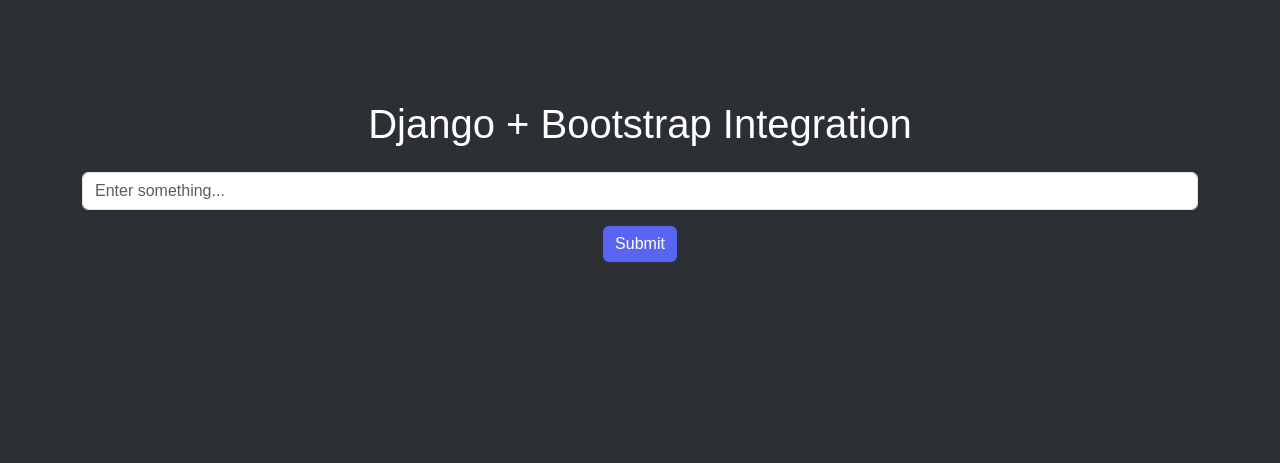
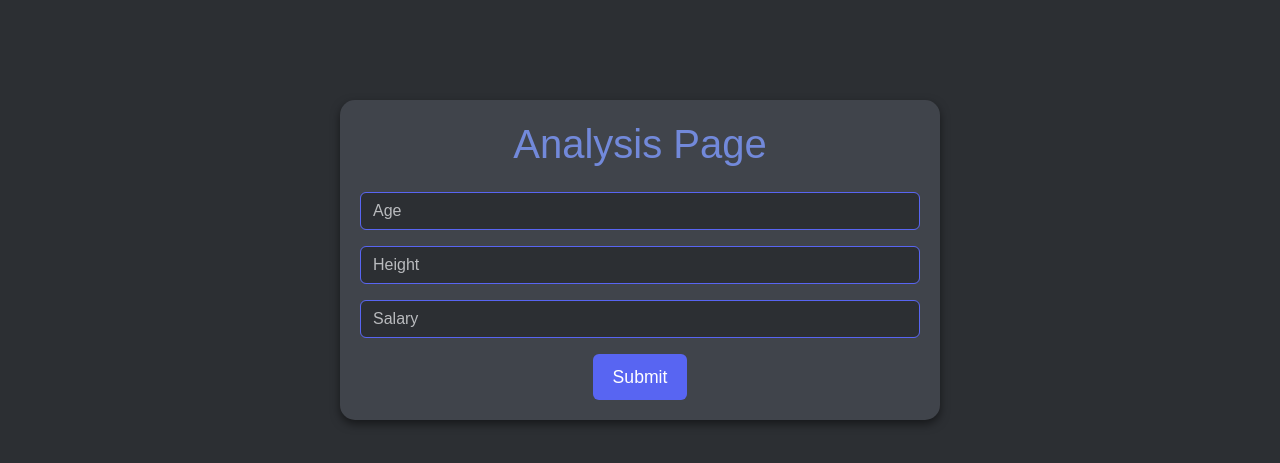
Before and after one commit to bibidhSubedi0/CxtAI, a Django app: page / in a window 1280 px wide. Shown: the top 463 px of the page. Run offline with Django 5.2, Linux system fonts and the light colour scheme.

Commit message:
A bit more template-ization and changes here and there

```diff
--- a/CxtAI/CxtAI/settings.py
+++ b/CxtAI/CxtAI/settings.py
@@ -34,7 +34,6 @@
     'django.contrib.admin',
     'django.contrib.auth',
     'django.contrib.contenttypes',
-    'django.contrib.sessions',
     'django.contrib.messages',
     'django.contrib.staticfiles',
     'myapp',  # Add this line
--- a/CxtAI/CxtAI/urls.py
+++ b/CxtAI/CxtAI/urls.py
@@ -16,9 +16,10 @@
 """
 from django.contrib import admin
 from django.urls import path
-from myapp import views  # Import your view
+from myapp import views
 
 urlpatterns = [
     path('admin/', admin.site.urls),
-    path('', views.home, name='home'),  # Add this line for the home page
+    path('', views.home, name='home'),
+    # path('blog/',views.test_lol,name='test_lol')
 ]
--- a/CxtAI/myapp/templates/myapp/home.html
+++ b/CxtAI/myapp/templates/myapp/home.html
@@ -3,36 +3,82 @@
 <head>
     <meta charset="UTF-8">
     <meta name="viewport" content="width=device-width, initial-scale=1.0">
-    <title>Styled Django Page</title>
+    <title>Analysis Page</title>
     <!-- Bootstrap CSS -->
     <link href="https://cdn.jsdelivr.net/npm/bootstrap@5.3.0/dist/css/bootstrap.min.css" rel="stylesheet">
     <style>
         body {
             background-color: #2c2f33; /* Dark-ish background */
-            color: #ffffff;
+            color: #ffffff; /* White text */
             font-family: Arial, sans-serif;
         }
         .container {
-            margin-top: 100px;
+            max-width: 600px;
+            margin: 100px auto;
+            padding: 20px;
+            background-color: #40444b; /* Slightly lighter background for form card */
+            border-radius: 15px;
+            box-shadow: 0 4px 10px rgba(0, 0, 0, 0.5);
+        }
+        h1 {
+            font-size: 2.5rem;
+            margin-bottom: 1.5rem;
+            color: #7289da; /* Soft blue for heading */
         }
         .btn-primary {
             background-color: #5865f2; /* Discord blue */
             border: none;
+            padding: 10px 20px;
+            font-size: 1.1rem;
+        }
+        .btn-primary:hover {
+            background-color: #4752c4; /* Darker blue for hover */
+        }
+        .form-control {
+            background-color: #2c2f33;
+            border: 1px solid #5865f2;
+            color: #ffffff;
+        }
+        .form-control::placeholder {
+            color: #b9bbbe;
+        }
+        .result-box {
+            background-color: #5865f2;
+            padding: 15px;
+            border-radius: 10px;
+            color: #ffffff;
+            margin-top: 20px;
+            box-shadow: 0 4px 6px rgba(0, 0, 0, 0.3);
+        }
+        .result-box p {
+            margin: 5px 0;
         }
     </style>
 </head>
 <body>
     <div class="container text-center">
-        <h1 class="mb-4">Django + Bootstrap Integration</h1>
+        <h1>Analysis Page</h1>
         <form method="POST" action="/">
             {% csrf_token %}
-            <input type="text" name="user_input" placeholder="Enter something..." class="form-control mb-3">
+            <div class="mb-3">
+                <input type="text" name="Age" placeholder="Age" class="form-control">
+            </div>
+            <div class="mb-3">
+                <input type="text" name="Height" placeholder="Height" class="form-control">
+            </div>
+            <div class="mb-3">
+                <input type="text" name="Salary" placeholder="Salary" class="form-control">
+            </div>
             <button type="submit" class="btn btn-primary">Submit</button>
         </form>
-        {% if result %}
-        <div class="mt-4">
-            <h3>Result:</h3>
-            <p>{{ result }}</p>
+
+        {% if your_age %}
+        <div class="result-box mt-4">
+            <h3>Your Data:</h3>
+            <p><strong>Age:</strong> {{ your_age }}</p>
+            <p><strong>Height:</strong> {{ your_height }}</p>
+            <p><strong>Salary:</strong> {{ your_salary }}</p>
+            <p><strong>Final Analysis:</strong> {{ Final_Analysis }}</p>
         </div>
         {% endif %}
     </div>
--- a/CxtAI/myapp/views.py
+++ b/CxtAI/myapp/views.py
@@ -1,9 +1,17 @@
 from django.shortcuts import render
+from django.http import HttpResponse
+# A request handler Basically
 
 def home(request):
-    result = None
+    age = None
+    height = None
+    salary = None
+    res = None
+    print("Tf am i comming here?")
     if request.method == "POST":
-        user_input = request.POST.get("user_input")
+        age = request.POST.get("Age")
+        height = request.POST.get("Height")
+        salary = request.POST.get("Salary")
         # Simple "processing" logic (for now, just reverse the input)
-        result = user_input[::-1]
-    return render(request, 'myapp/home.html', {'result': result})
+        res = int(age)*int(height)*int(salary)
+    return render(request, 'myapp/home.html', {'your_age': age,'your_height':height,'your_salary':salary,'Final_Analysis':res}) # Render renders the html page to the web page
```
Also changed, not shown: 1 other file.
